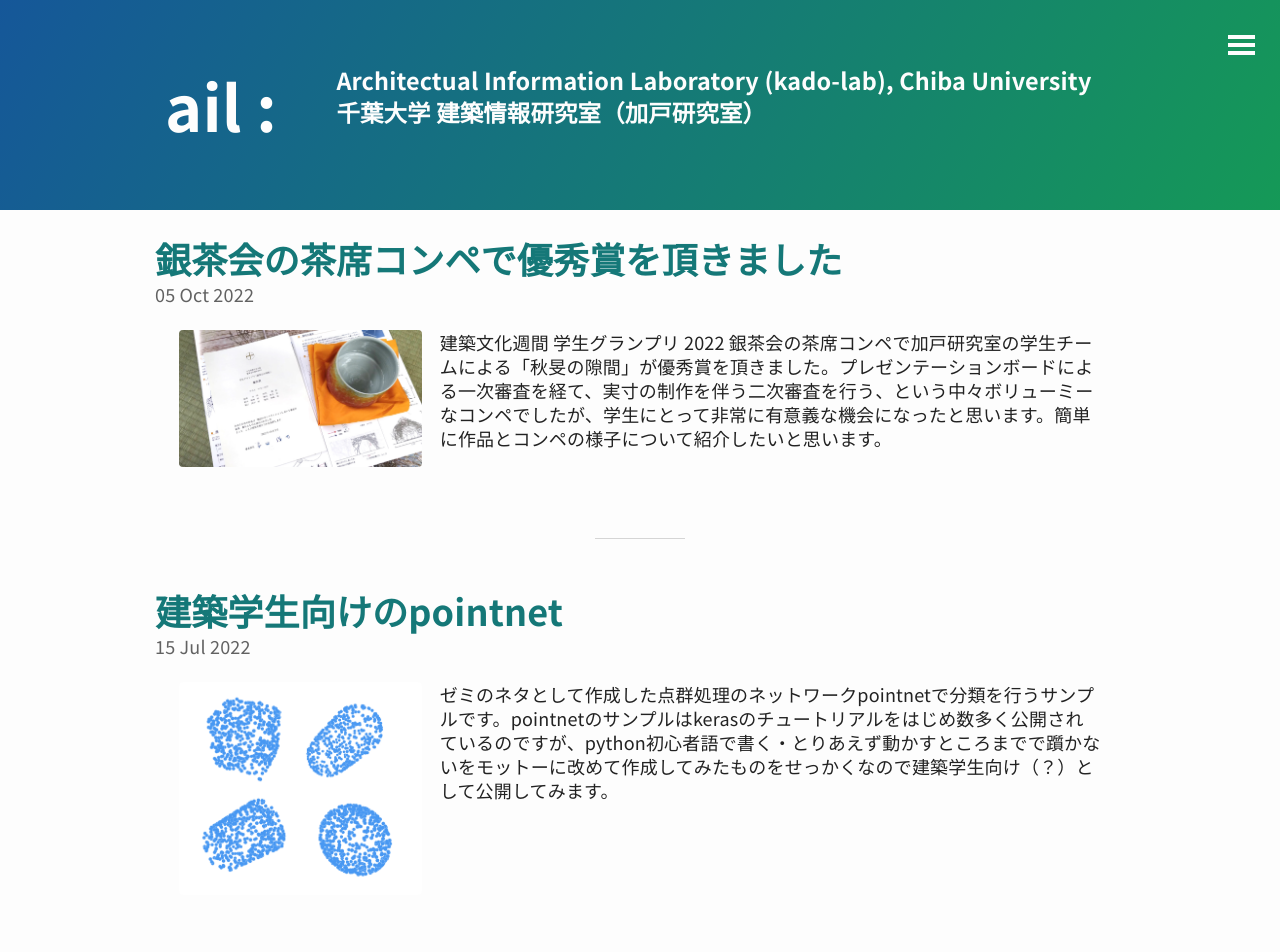
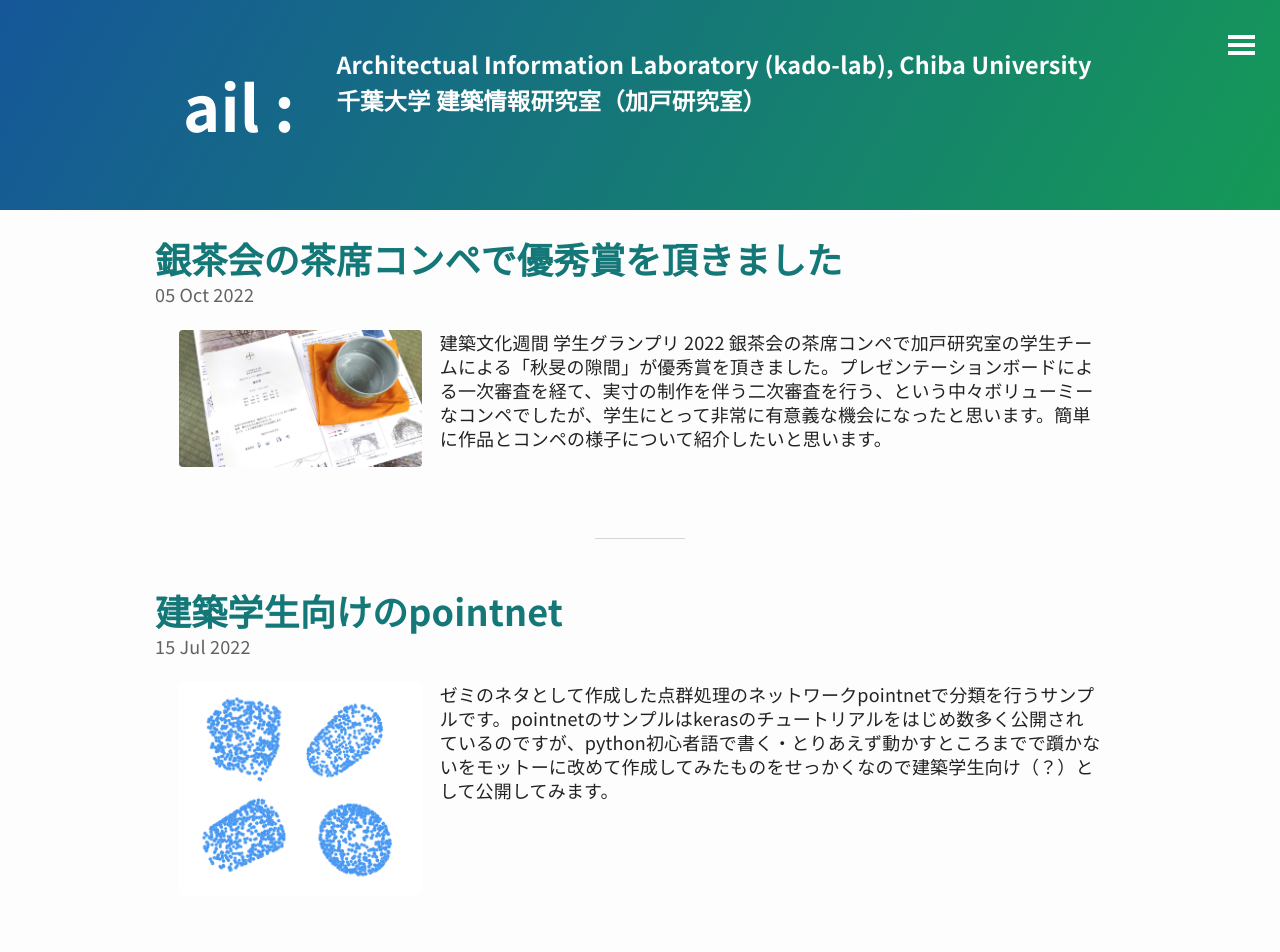
Before and after one commit to ail-and-colleagues/ail-and-colleagues.github.io, a Jekyll site: the page built from index.html, in a window 1280 px wide. Shown: the top 952 px of the page. Built offline with Jekyll 4.4.1, drawn with Linux system fonts in a browser that asks for light colours; the list of posts is cut into pages by our own code.

Commit message:
fix header.

```diff
--- a/_includes/header.html
+++ b/_includes/header.html
@@ -6,11 +6,11 @@
 				<!--<h1>{{ site.title }} : </h1>-->
 				<h1>ail : </h1>
 			</div>
-			<div>
-			<p class="head_right">
+			<div class="head_right">
+			<!--<p >-->
 				{{ site.description }}<br/>
 				{{ site.description_jp }}
-			</p>
+			<!--</p>-->
 			</div>
 		</div>
 	</a>
```
